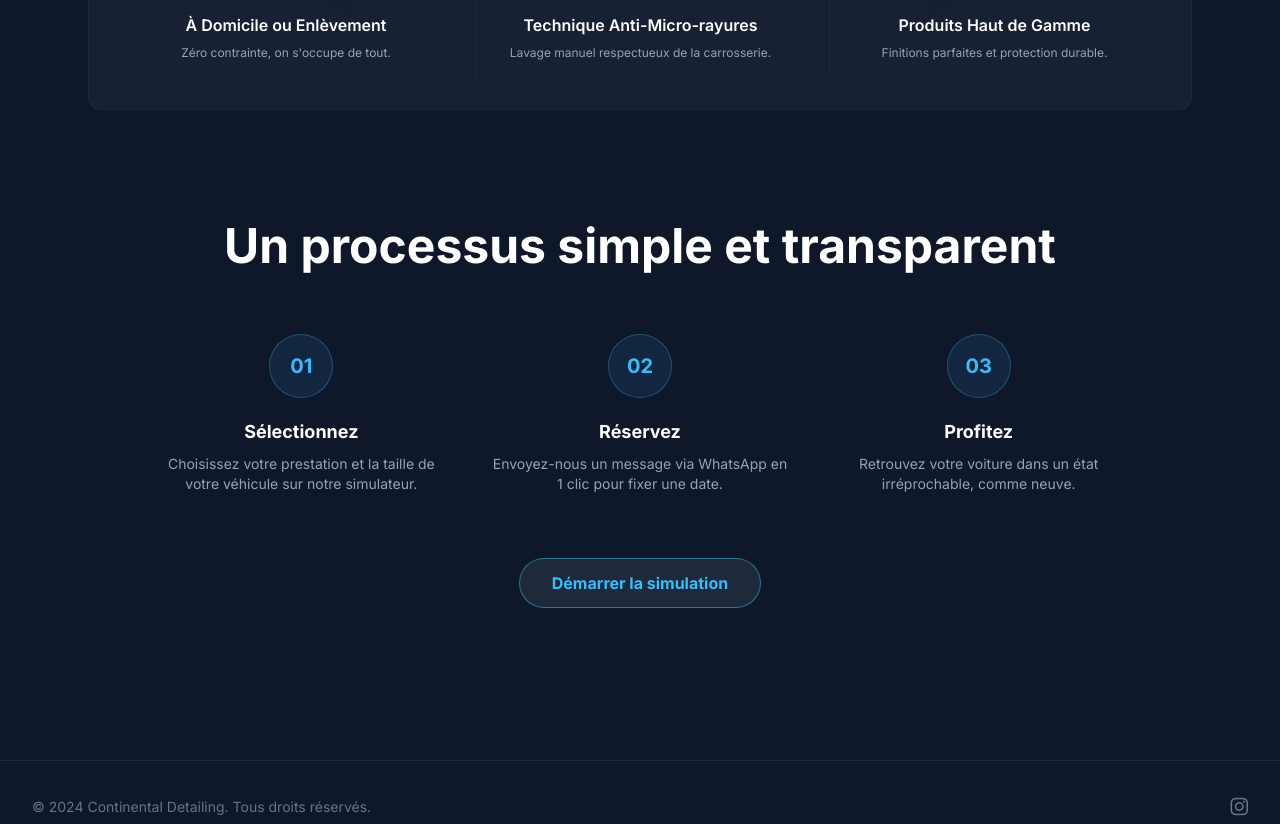
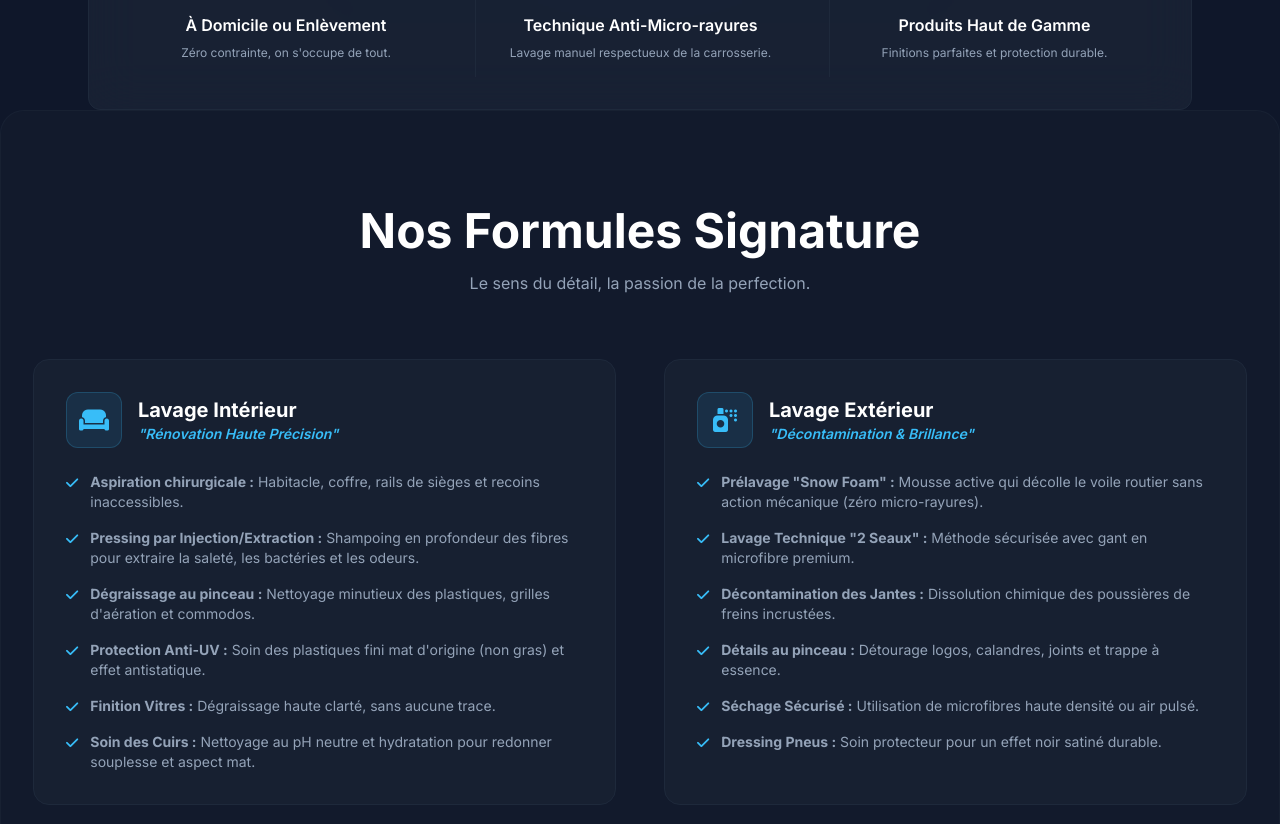
Before and after one commit to Adame-22/Continental-Detailing-, a plain HTML site: page index.html in a window 1280 px wide. Shown: the part 775-1599 px from the top of the page. Drawn offline with nearby package versions, Linux system fonts and the light colour scheme.

Commit message:
Ajout des descriptions de prestations détaillées 'High-End Detailing'

```diff
--- a/index.html
+++ b/index.html
@@ -108,6 +108,57 @@
         </div>
     </section>
 
+    <section class="py-24 max-w-7xl mx-auto px-4 sm:px-6 lg:px-8 bg-secondary/20 rounded-3xl border border-secondary/50">
+        <div class="text-center mb-16">
+            <h2 class="text-3xl md:text-5xl font-bold mb-4 text-white">Nos Formules Signature</h2>
+            <p class="text-slate-400">Le sens du détail, la passion de la perfection.</p>
+        </div>
+
+        <div class="grid grid-cols-1 lg:grid-cols-2 gap-12">
+            <!-- Formule Intérieur -->
+            <div class="bg-secondary/40 rounded-2xl p-8 border border-secondary hover:border-action/30 ui-transition">
+                <div class="flex items-center gap-4 mb-6">
+                    <div class="w-14 h-14 rounded-xl bg-action/10 flex items-center justify-center text-action text-2xl border border-action/20">
+                        <i class="fa-solid fa-couch"></i>
+                    </div>
+                    <div>
+                        <h3 class="text-xl font-bold text-white">Lavage Intérieur</h3>
+                        <p class="text-action text-sm font-semibold italic">"Rénovation Haute Précision"</p>
+                    </div>
+                </div>
+                <ul class="space-y-4 text-slate-400 text-sm">
+                    <li class="flex gap-3"><i class="fa-solid fa-check text-action mt-1"></i> <span><strong>Aspiration chirurgicale :</strong> Habitacle, coffre, rails de sièges et recoins inaccessibles.</span></li>
+                    <li class="flex gap-3"><i class="fa-solid fa-check text-action mt-1"></i> <span><strong>Pressing par Injection/Extraction :</strong> Shampoing en profondeur des fibres pour extraire la saleté, les bactéries et les odeurs.</span></li>
+                    <li class="flex gap-3"><i class="fa-solid fa-check text-action mt-1"></i> <span><strong>Dégraissage au pinceau :</strong> Nettoyage minutieux des plastiques, grilles d'aération et commodos.</span></li>
+                    <li class="flex gap-3"><i class="fa-solid fa-check text-action mt-1"></i> <span><strong>Protection Anti-UV :</strong> Soin des plastiques fini mat d'origine (non gras) et effet antistatique.</span></li>
+                    <li class="flex gap-3"><i class="fa-solid fa-check text-action mt-1"></i> <span><strong>Finition Vitres :</strong> Dégraissage haute clarté, sans aucune trace.</span></li>
+                    <li class="flex gap-3"><i class="fa-solid fa-check text-action mt-1"></i> <span><strong>Soin des Cuirs :</strong> Nettoyage au pH neutre et hydratation pour redonner souplesse et aspect mat.</span></li>
+                </ul>
+            </div>
+
+            <!-- Formule Extérieur -->
+            <div class="bg-secondary/40 rounded-2xl p-8 border border-secondary hover:border-action/30 ui-transition">
+                <div class="flex items-center gap-4 mb-6">
+                    <div class="w-14 h-14 rounded-xl bg-action/10 flex items-center justify-center text-action text-2xl border border-action/20">
+                        <i class="fa-solid fa-spray-can"></i>
+                    </div>
+                    <div>
+                        <h3 class="text-xl font-bold text-white">Lavage Extérieur</h3>
+                        <p class="text-action text-sm font-semibold italic">"Décontamination & Brillance"</p>
+                    </div>
+                </div>
+                <ul class="space-y-4 text-slate-400 text-sm">
+                    <li class="flex gap-3"><i class="fa-solid fa-check text-action mt-1"></i> <span><strong>Prélavage "Snow Foam" :</strong> Mousse active qui décolle le voile routier sans action mécanique (zéro micro-rayures).</span></li>
+                    <li class="flex gap-3"><i class="fa-solid fa-check text-action mt-1"></i> <span><strong>Lavage Technique "2 Seaux" :</strong> Méthode sécurisée avec gant en microfibre premium.</span></li>
+                    <li class="flex gap-3"><i class="fa-solid fa-check text-action mt-1"></i> <span><strong>Décontamination des Jantes :</strong> Dissolution chimique des poussières de freins incrustées.</span></li>
+                    <li class="flex gap-3"><i class="fa-solid fa-check text-action mt-1"></i> <span><strong>Détails au pinceau :</strong> Détourage logos, calandres, joints et trappe à essence.</span></li>
+                    <li class="flex gap-3"><i class="fa-solid fa-check text-action mt-1"></i> <span><strong>Séchage Sécurisé :</strong> Utilisation de microfibres haute densité ou air pulsé.</span></li>
+                    <li class="flex gap-3"><i class="fa-solid fa-check text-action mt-1"></i> <span><strong>Dressing Pneus :</strong> Soin protecteur pour un effet noir satiné durable.</span></li>
+                </ul>
+            </div>
+        </div>
+    </section>
+
     <section class="py-28 max-w-5xl mx-auto px-4 sm:px-6 text-center">
         <h2 class="text-3xl md:text-5xl font-bold mb-16 text-white">Un processus simple et transparent</h2>
         <div class="grid grid-cols-1 md:grid-cols-3 gap-10">
```
Also changed, not shown: services.html (+25 -12 lines).
